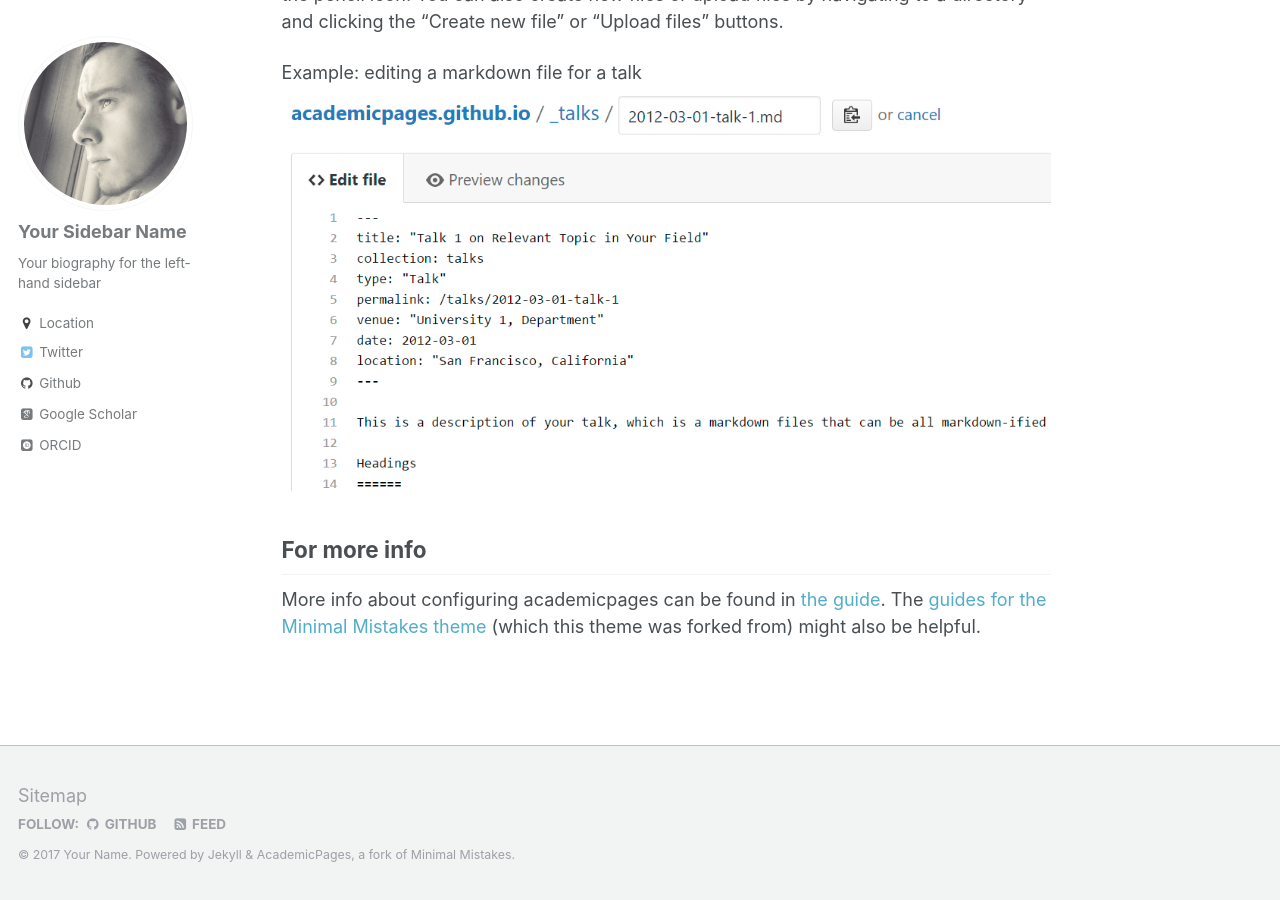
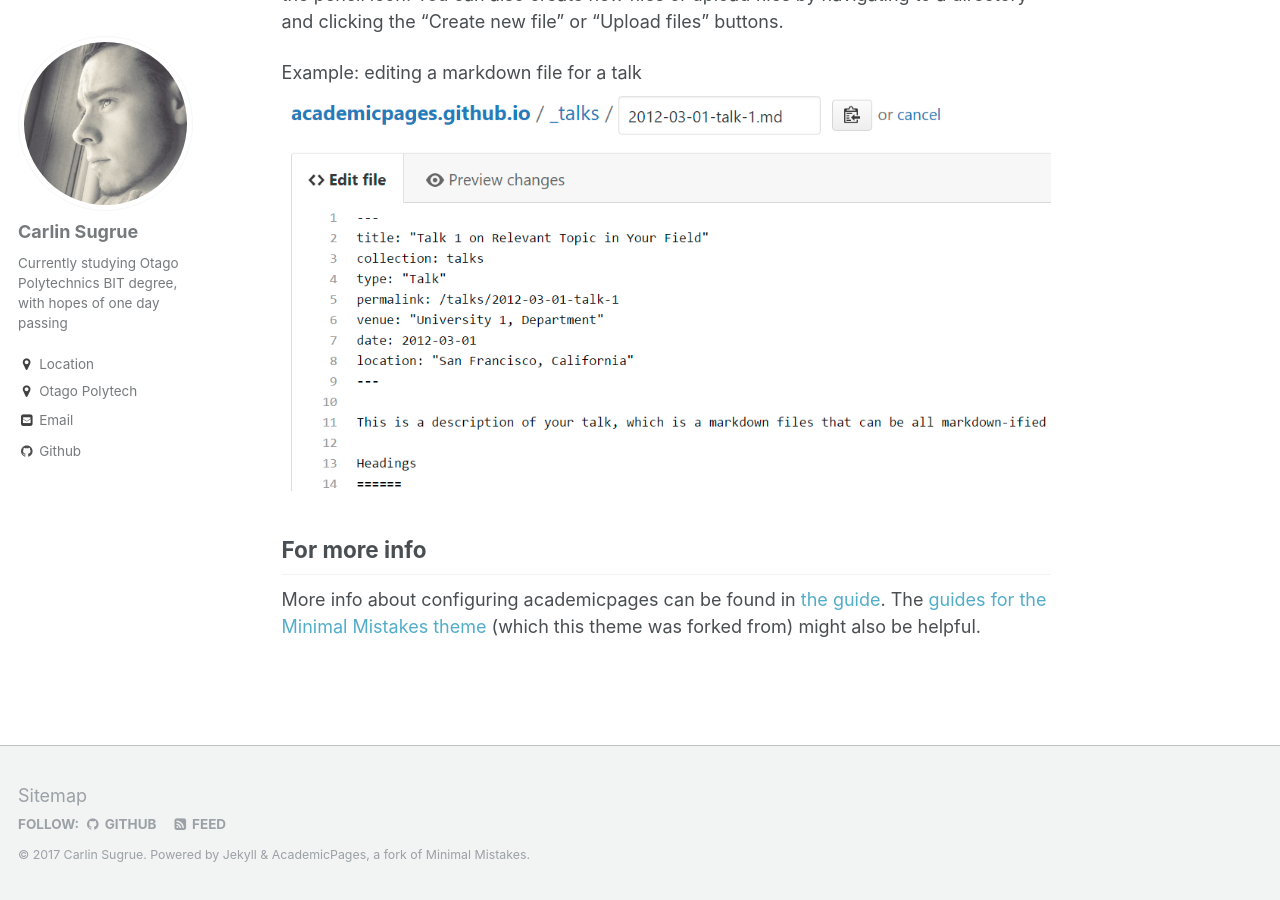
Before and after one commit to Carlinsugrue/project-one, a Jekyll site: the page built from _pages/about.md, in a window 1280 px wide and 900 px high, scrolled down 2510 px. Built offline with Jekyll 4.4.1, drawn with Linux system fonts in a browser that asks for light colours; some web fonts are replaced.

Commit message:
rollback

```diff
--- a/_config.yml
+++ b/_config.yml
@@ -9,11 +9,11 @@
 locale                   : "en-US"
 title                    : "Carlin Sugrue's Portfolio"
 title_separator          : "-"
-name                     : &name "Your Name"
-description              : &description "personal description"
-url                      : https://academicpages.github.io # the base hostname & protocol for your site e.g. "https://mmistakes.github.io"
+name                     : &name "Carlin Sugrue"
+description              : &description "B.I.T Student"
+url                      : https://carlinsugrue.github.io # the base hostname & protocol for your site e.g. "https://mmistakes.github.io"
 baseurl                  : "" # the subpath of your site, e.g. "/blog"
-repository               : "academicpages/academicpages.github.io"
+repository               : "Carlinsugrue/carlinsugrue.github.io"
 teaser                   :  # filename of teaser fallback teaser image placed in /images/, .e.g. "500x300.png"
 breadcrumbs              : false # true, false (default)
 words_per_minute         : 160
@@ -78,13 +78,13 @@ analytics:
 
 # Site Author
 author:
-  name             : "Your Sidebar Name"
+  name             : "Carlin Sugrue"
   avatar           : "profile.png"
-  bio              : "Your biography for the left-hand sidebar"
+  bio              : "Currently studying Otago Polytechnics BIT degree, with hopes of one day passing"
   location         : "Location"
-  employer         :
-  googlescholar    : "http://yourfullgooglescholarurl.com"
-  email            :
+  employer         : "Otago Polytech"
+  googlescholar    :
+  email            : "sugrc1@student.op.ac.nz"
   uri              :
   bitbucket        :
   codepen          :
@@ -92,19 +92,18 @@ author:
   flickr           :
   facebook         :
   foursquare       :
-  github           : "academicpages"
+  github           : "Carlinsugrue"
   google_plus      :
   keybase          :
   instagram        :
   lastfm           :
   linkedin         :
-  orcid            : "http://orcid.org/yourorcidurl"
   pinterest        :
   soundcloud       :
-  stackoverflow    : # http://stackoverflow.com/users/123456/username
+  stackoverflow    :
   steam            :
   tumblr           :
-  twitter          : "replacethistwitterhandle"
+  twitter          :
   vine             :
   weibo            :
   xing             :
@@ -178,7 +177,7 @@ collections:
   portfolio:
     output: true
     permalink: /:collection/:path/
-  talks:
+  story:
     output: true
     permalink: /:collection/:path/
 
@@ -230,10 +229,10 @@ defaults:
       author_profile: true
       share: true
       comment: true
-  # _talks
+  # _story
   - scope:
       path: ""
-      type: talks
+      type: story
     values:
       layout: talk
       author_profile: true
@@ -303,3 +302,4 @@ compress_html:
   clippings: all
   ignore:
     envs: development
+github: [metadata]
```
